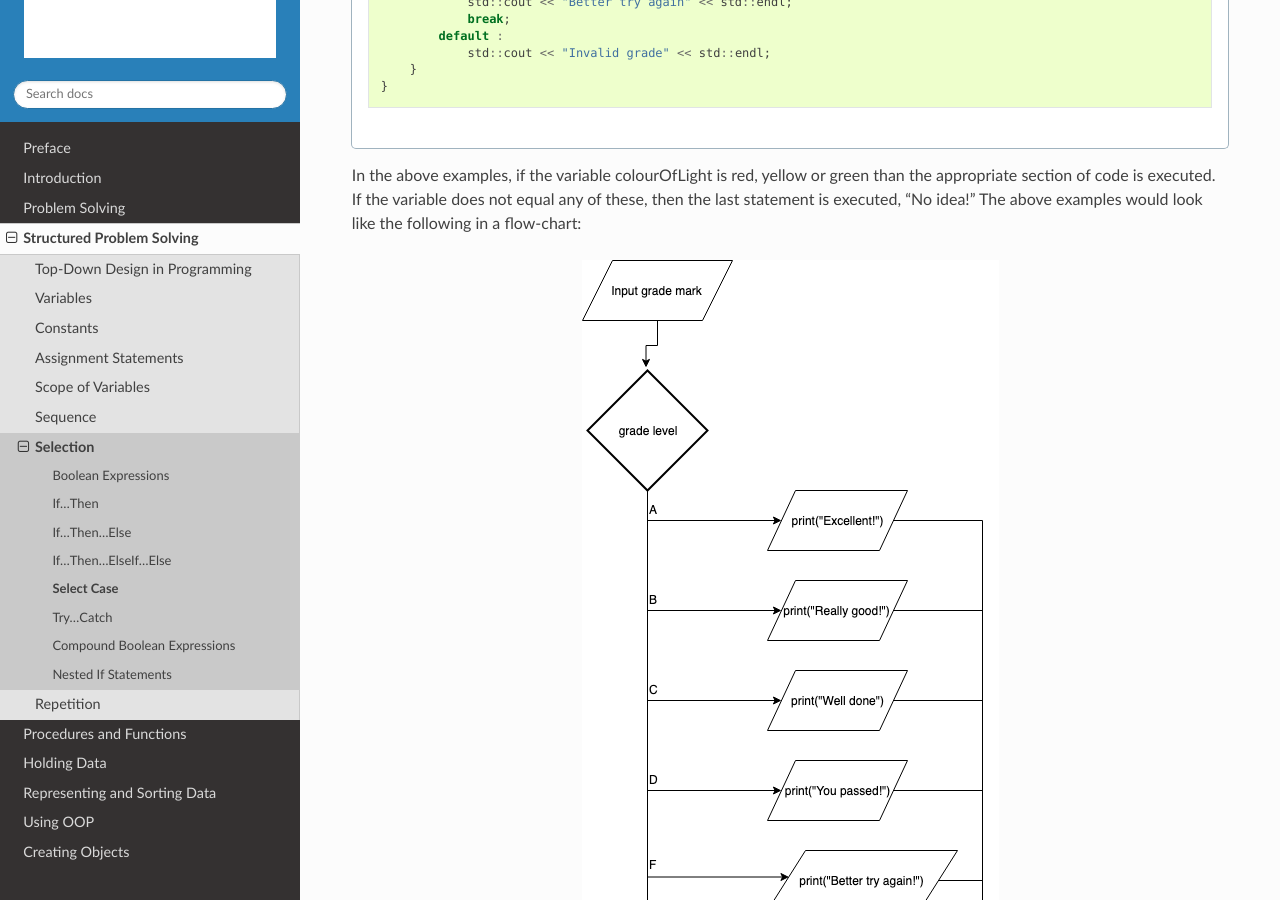
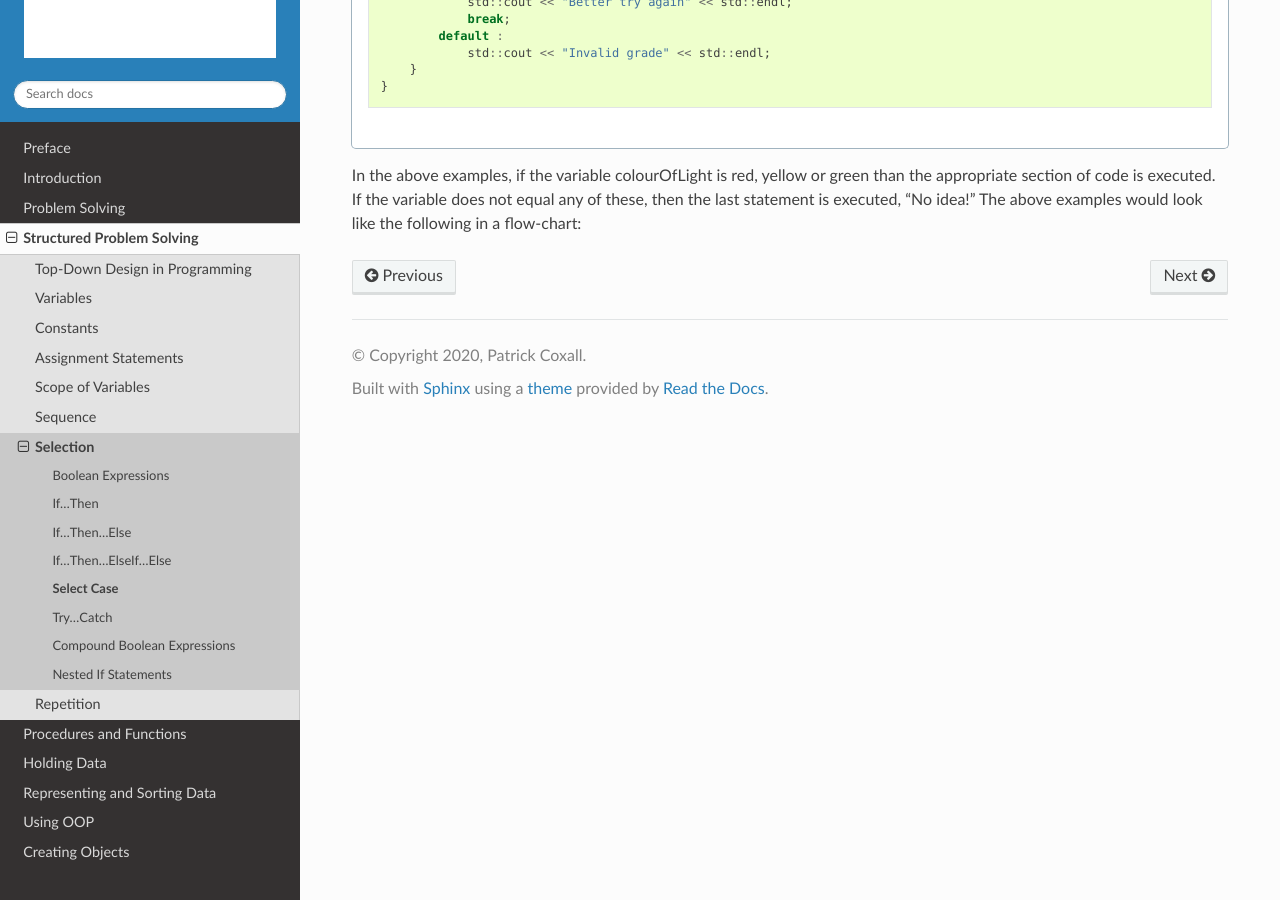
Before and after one commit to Mr-Coxall/Computer-Based-Problem-Solving, a Sphinx documentation site: the page built from docs/structured-problem-solving/select-case.rst, in a window 1280 px wide and 900 px high, scrolled down 1407 px. Built offline with Sphinx 7.4.7 and the Read the Docs theme 2.0.0, drawn with Linux system fonts in a browser that asks for light colours; pages that are not in the unit, such as notebooks, are missing from menus.

```diff
--- a/docs/structured-problem-solving/select-case.rst
+++ b/docs/structured-problem-solving/select-case.rst
@@ -106,7 +106,3 @@ An example of what this would look like in a specific programming language is:
 
 
 In the above examples, if the variable colourOfLight is red, yellow or green than the appropriate section of code is executed. If the variable does not equal any of these, then the last statement is executed, “No idea!” The above examples would look like the following in a flow-chart:
-
-.. image:: ./images/select-case.png
-   :alt: Select…Case flowchart
-   :align: center
```
Also changed, not shown: other parts of docs/structured-problem-solving/select-case.rst (+1 -1 lines).
